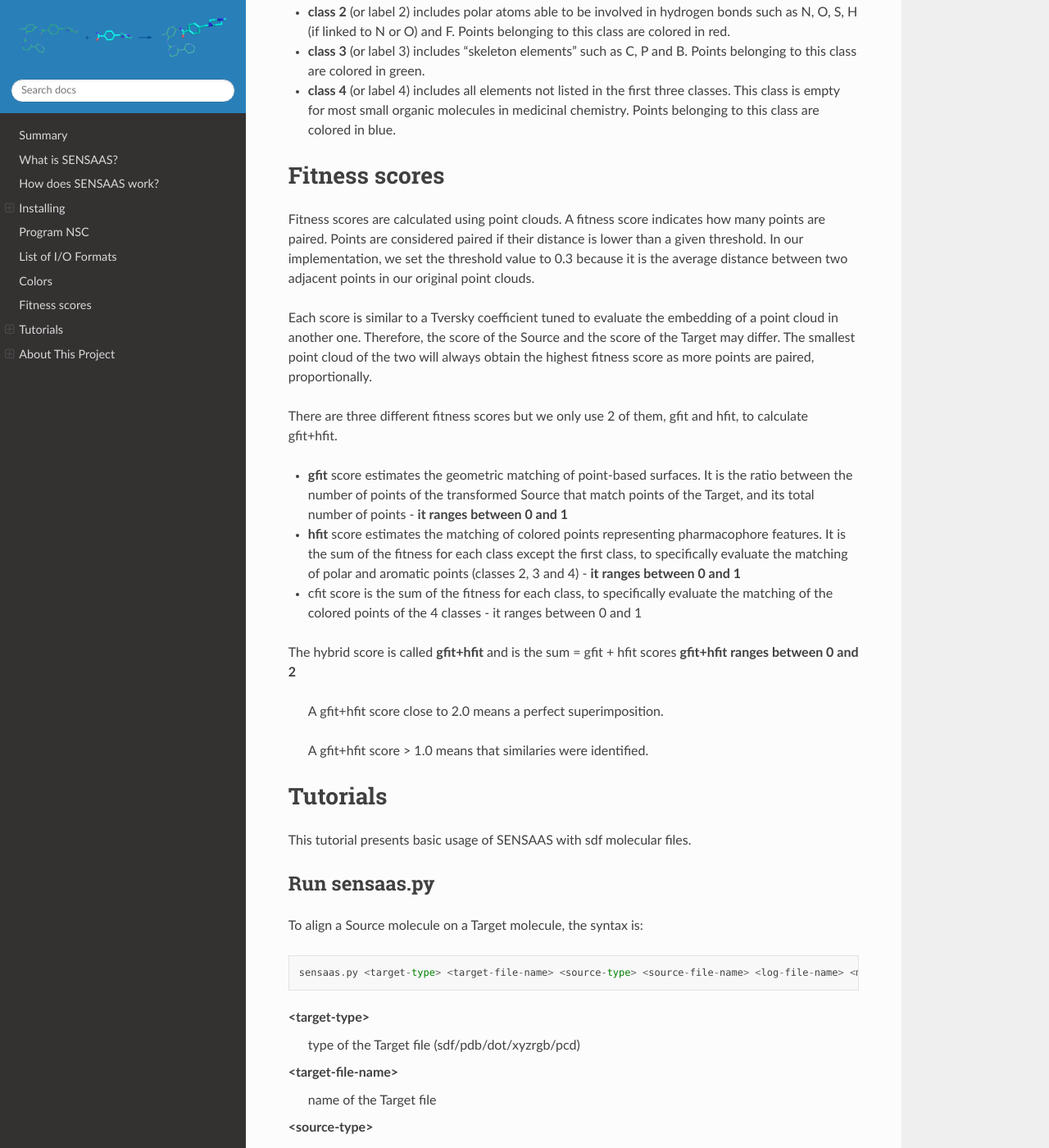
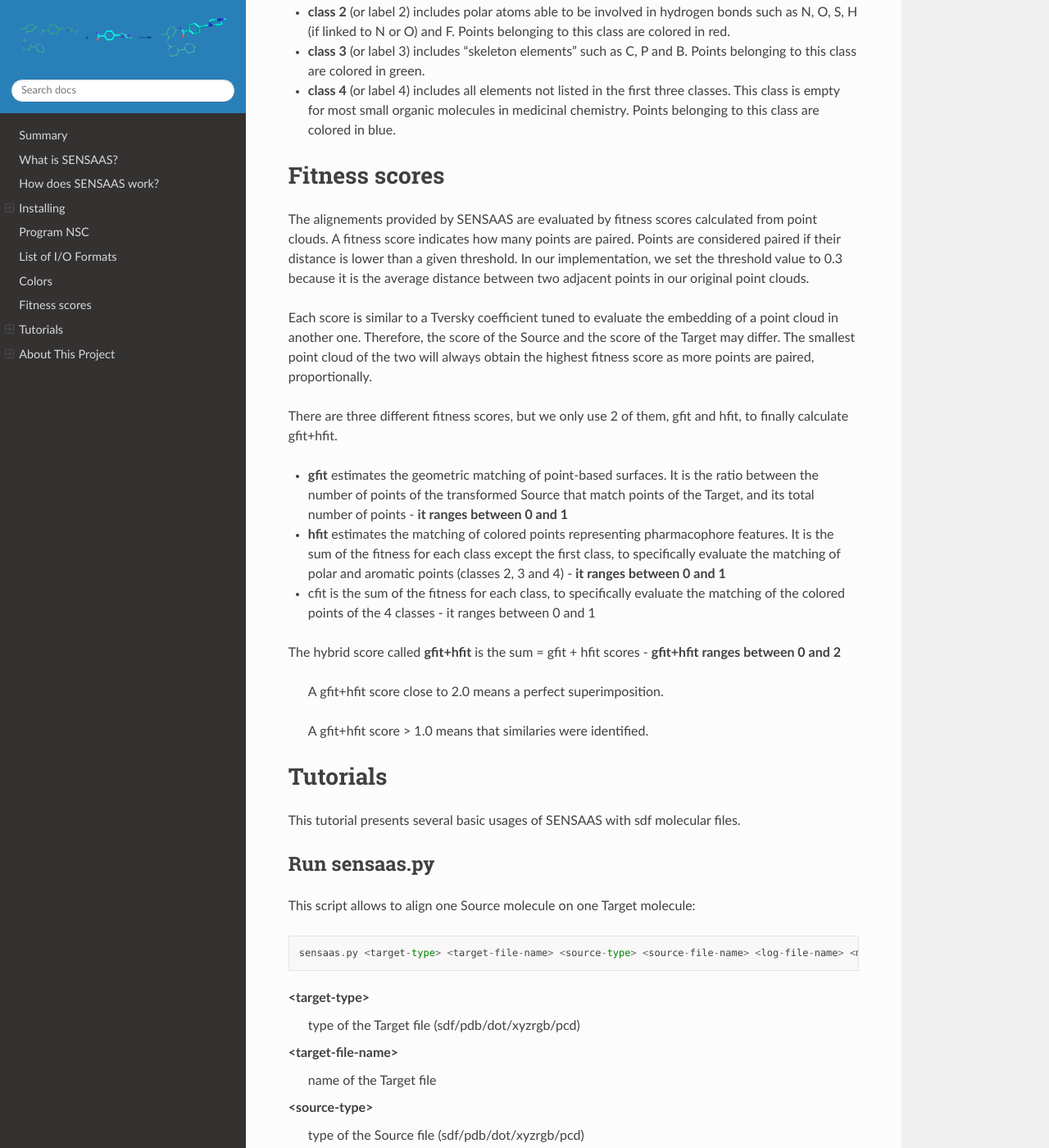
Before and after one commit to SENSAAS/sensaas, a Sphinx documentation site: the page built from docs/index.rst, in a window 1280 px wide and 1400 px high, scrolled down 5025 px. Shown: the whole window at 82% size. Built offline with Sphinx 7.4.7 and the Read the Docs theme 2.0.0, drawn with Linux system fonts in a browser that asks for light colours; some of the changed text lies outside the part shown.

Commit message:
Update index.rst

```diff
--- a/docs/index.rst
+++ b/docs/index.rst
@@ -193,20 +193,19 @@ In our implementation, labels aim to recapitulate typical pharmacophore features
 Fitness scores
 ==============
 
-Fitness scores are calculated using point clouds. A fitness score indicates how many points are paired. Points are considered paired if their distance is lower than a given threshold. In our implementation, we set the threshold value to 0.3 because it is the average distance between two adjacent points in our original point clouds.
+The alignements provided by SENSAAS are evaluated by fitness scores calculated  from point clouds. A fitness score indicates how many points are paired. Points are considered paired if their distance is lower than a given threshold. In our implementation, we set the threshold value to 0.3 because it is the average distance between two adjacent points in our original point clouds.
 
 Each score is similar to a Tversky coefficient tuned to evaluate the embedding of a point cloud in another one. Therefore, the score of the Source and the score of the Target may differ. The smallest point cloud of the two will always obtain the highest fitness score as more points are paired, proportionally.
 
-There are three different fitness scores but we only use 2 of them, gfit and hfit, to calculate gfit+hfit.
+There are three different fitness scores, but we only use 2 of them, gfit and hfit, to finally calculate gfit+hfit.
 
-- **gfit** score estimates the geometric matching of point-based surfaces. It is the ratio between the number of points of the transformed Source that match points of the Target, and its total number of points - **it ranges between 0 and 1**
+- **gfit** estimates the geometric matching of point-based surfaces. It is the ratio between the number of points of the transformed Source that match points of the Target, and its total number of points - **it ranges between 0 and 1**
 
-- **hfit** score estimates the matching of colored points representing pharmacophore features. It is the sum of the fitness for each class except the first class, to specifically evaluate the matching of polar and aromatic points (classes 2, 3 and 4) - **it ranges between 0 and 1**
+- **hfit** estimates the matching of colored points representing pharmacophore features. It is the sum of the fitness for each class except the first class, to specifically evaluate the matching of polar and aromatic points (classes 2, 3 and 4) - **it ranges between 0 and 1**
 
-- cfit score is the sum of the fitness for each class, to specifically evaluate the matching of the colored points of the 4 classes - it ranges between 0 and 1
+- cfit is the sum of the fitness for each class, to specifically evaluate the matching of the colored points of the 4 classes - it ranges between 0 and 1
 
-The hybrid score is called **gfit+hfit** and is the sum = gfit + hfit scores
-**gfit+hfit ranges between 0 and 2**
+The hybrid score called **gfit+hfit** is the sum = gfit + hfit scores - **gfit+hfit ranges between 0 and 2**
 
   A gfit+hfit score close to 2.0 means a perfect superimposition.
 
@@ -216,12 +215,12 @@ The hybrid score is called **gfit+hfit** and is the sum = gfit + hfit scores
 Tutorials
 ===========
 
-This tutorial presents basic usage of SENSAAS with sdf molecular files.
+This tutorial presents several basic usages of SENSAAS with sdf molecular files.
 
 Run sensaas.py
 --------------
 
-To align a Source molecule on a Target molecule, the syntax is::
+This script allows to align one Source molecule on one Target molecule::
 
    sensaas.py <target-type> <target-file-name> <source-type> <source-file-name> <log-file-name> <mode>
 
@@ -238,17 +237,17 @@ To align a Source molecule on a Target molecule, the syntax is::
    name of the Source file
 
 **<log-file-name>**
-   name of the output file. It details the results of the alignement with **scores of Source**.
+   name of the log file that details the alignement with **scores of Source**.
 
 **<mode>**
    - **optim** executes the alignment and generates a transformation matrix
 
    - **eval** evaluates the superimposition "in place" (without aligning)
 
-Example with the 'optim' mode
+Example in 'optim' mode
 ~~~~~~~~~~~~~~~~~~~~~~~~~~~
 
-The following example works with 2 molecules from the directory examples/
+The following example works with two molecules from the directory examples/
 ::
 	sensaas.py sdf examples/IMATINIB.sdf sdf examples/IMATINIB_mv.sdf slog.txt optim
 
@@ -266,20 +265,12 @@ Here, the source file IMATINIB_mv.sdf is aligned (**moved**) on the target file
 
 	gfit= 1.000 cfit= 0.999 hfit= 0.996 gfit+hfit= 1.996
 
-with gfit and hfit close to the maximum value of 1.00. Indeed, IMATINIB_mv.sdf is the same 3D structure as IMATINIB.sdf but with a different orientation. In such case, SENSAAS perfectly aligns the 2 molecules.
+with gfit and hfit close to the maximum value of 1.00. Indeed, IMATINIB_mv.sdf is the same 3D structure as IMATINIB.sdf but with a different orientation. In such case, SENSAAS perfectly aligns the two molecules.
 
-Visualization
-~~~~~~~~~~~~~
-
-You can use any molecular viewer. For instance, you can use PyMOL if installed (see optional packages) to load the Target and the aligned Source::
-
-	pymol examples/IMATINIB.sdf Source_tran.sdf
-
-
-The 'eval' mode
+Example in 'eval' mode
 ~~~~~~~~~~~~~~~~~~~
 
-Given 2 molecules, molecule1.sdf and molecule2.sdf, the eval mode evaluates the superimposition "in place" (without aligning)
+Given two molecules, molecule1.sdf and molecule2.sdf, the eval mode evaluates the superimposition "in place" (without aligning)
 ::
 		sensaas.py sdf molecule1.sdf sdf molecule2.sdf slog.txt eval
 
@@ -289,11 +280,14 @@ Here, the resulting slog.txt contains final scores of molecule2.sdf on the last
 
 Here, the resulting slog.txt contains final scores of molecule1.sdf on the last line.
 
+**Visualization** To visualize the result, You can use any molecular viewer. For instance, you can use PyMOL if installed (see optional packages) to load the Target and the aligned Source::
+
+	pymol examples/IMATINIB.sdf Source_tran.sdf
 
 Run meta-sensaas.py
 --------------------
 
-This "meta" script only works with sdf files.
+This "meta" script only works with sdf files. It permits to align several source molecules on a target one.
 
 **1. Virtual Screening**
 
@@ -320,10 +314,7 @@ Outputs are:
 - the file **catsensaas.sdf** that contains all aligned Sources
 - the file **matrix-sensaas.txt** that contains gfit+hfit scores (rows=Targets and columns=Sources)
 
-Visualization
-~~~~~~~~~~~~~
-
-You can use any molecular viewer. For instance, you can use PyMOL if installed (see optional packages)
+**Visualization** You can use any molecular viewer. For instance, you can use PyMOL if installed (see optional packages)
 ::
 	pymol examples/IMATINIB.sdf bestsensaas.sdf catsensaas.sdf
 
@@ -341,11 +332,7 @@ You may have to run the script as follows:
 - the file **ordered-catsensaas.sdf** contains all aligned Sources in descending order of score
 - the file **ordered-scores.txt** contains the original number of Source with gfit+hfit scores in descending order
 
-
-Visualization
-~~~~~~~~~~~~~
-
-You can use any molecular viewer. For instance, you can use PyMOL if installed (see optional packages)
+**Visualization** You can use any molecular viewer. For instance, you can use PyMOL if installed (see optional packages)
 ::
 	pymol examples/IMATINIB.sdf ordered-catsensaas.sdf
 
@@ -407,10 +394,7 @@ As described in the publication, outputs are:
 - sensaas-2.sdf contains the bioisosteric superimposition
 - sensaas-3.sdf contains the geometric-only superimposition
 
-Visualization
-~~~~~~~~~~~~~
-
-You can use any molecular viewer. For instance, you can use PyMOL if installed (see optional packages). State 1 is Target and State 2 is the aligned Source.
+To visualize the results, you can use any molecular viewer. For instance, you can use PyMOL if installed (see optional packages). State 1 is Target and State 2 is the aligned Source.
 ::
 	pymol examples/VALSARTAN.sdf sensaas-1.sdf sensaas-2.sdf sensaas-3.sdf
 
```
